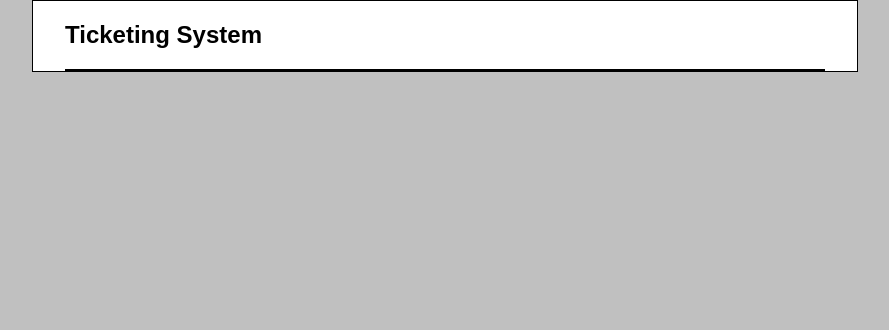
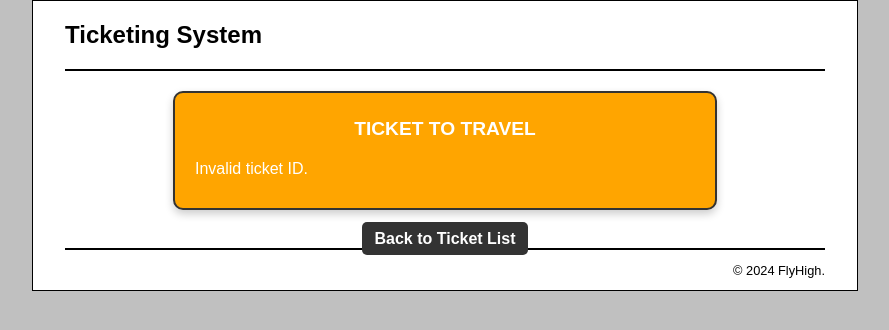
Before and after one commit to Ryan-van-de-Ven/Advanced-Web-Dev, a PHP site: page /upcoming_flights/ticket_display.php in a window 1280 px wide. Shown: the top 330 px of the page, without its empty margins (195-1084 px from the left). Run offline with PHP 8.4, Linux system fonts and the light colour scheme.

Commit message:
Update ticket_display.php

```diff
--- a/Website/projectConnected2.0/project/upcoming_flights/ticket_display.php
+++ b/Website/projectConnected2.0/project/upcoming_flights/ticket_display.php
@@ -1,8 +1,97 @@
 <?php include '../view/header.php'; ?>
+
+<style>
+    .ticket {
+        width: 500px;
+        margin: 20px auto;
+        padding: 20px;
+        border: 2px solid #333;
+        border-radius: 10px;
+        background-color: #FFA500; /* Orange background color */
+        font-family: Arial, sans-serif;
+        box-shadow: 0 4px 8px rgba(0, 0, 0, 0.2); /* Add slight shadow for a nice effect */
+    }
+
+    .ticket h2 {
+        text-align: center;
+        margin-bottom: 20px;
+        color: #fff; /* White text for better contrast */
+    }
+
+    .ticket p {
+        margin: 10px 0;
+        font-size: 16px;
+        color: #fff; /* White text for better readability */
+    }
+
+    .ticket strong {
+        color: #222;
+    }
+
+    .ticket-footer {
+        text-align: center;
+        margin-top: 20px;
+    }
+
+    .ticket-footer a {
+        text-decoration: none;
+        color: #fff;
+        background-color: #333;
+        padding: 8px 12px;
+        border-radius: 5px;
+        font-size: 16px;
+    }
+
+    .ticket-footer a:hover {
+        background-color: #555;
+    }
+</style>
+
 <main>
+    <div class="ticket">
+        <h2>TICKET TO TRAVEL</h2>
 
-    <!-- The results on this page should look like an irl ticket, not a website. If you're having trouble, consider making a page
-     specific .css file. -->
+        <?php
+        require_once '../model/database.php';
 
+        $ticketID = filter_input(INPUT_POST, 'ticketID', FILTER_SANITIZE_NUMBER_INT);
+
+        if ($ticketID) {
+            $query = "
+                SELECT t.ticketID, t.flight_id, t.passengerName, t.seatNumber, f.flight_name
+                FROM tickets t
+                INNER JOIN flights f ON t.flight_id = f.flight_id
+                WHERE t.ticketID = :ticketID";
+            $statement = $db->prepare($query);
+            $statement->bindValue(':ticketID', $ticketID, PDO::PARAM_INT);
+
+            try {
+                $statement->execute();
+                $ticket = $statement->fetch(PDO::FETCH_ASSOC);
+                $statement->closeCursor();
+
+                if ($ticket) {
+                    // Display the ticket details
+                    echo "<p><strong>Ticket ID:</strong> " . htmlspecialchars($ticket['ticketID']) . "</p>";
+                    echo "<p><strong>Flight ID:</strong> " . htmlspecialchars($ticket['flight_id']) . "</p>";
+                    echo "<p><strong>Passenger Name:</strong> " . htmlspecialchars($ticket['passengerName']) . "</p>";
+                    echo "<p><strong>Seat Number:</strong> " . htmlspecialchars($ticket['seatNumber']) . "</p>";
+                    echo "<p><strong>Flight:</strong> " . htmlspecialchars($ticket['flight_name']) . "</p>";
+                } else {
+                    echo "<p>Ticket not found.</p>";
+                }
+            } catch (PDOException $e) {
+                echo "<p>Error fetching ticket details: " . $e->getMessage() . "</p>";
+            }
+        } else {
+            echo "<p>Invalid ticket ID.</p>";
+        }
+        ?>
+    </div>
+
+    <div class="ticket-footer">
+        <a href="ticket_list.php">Back to Ticket List</a>
+    </div>
 </main>
-<?php // include '../view/footer.php'; ?>
+
+<?php include '../view/footer.php'; ?>
```
